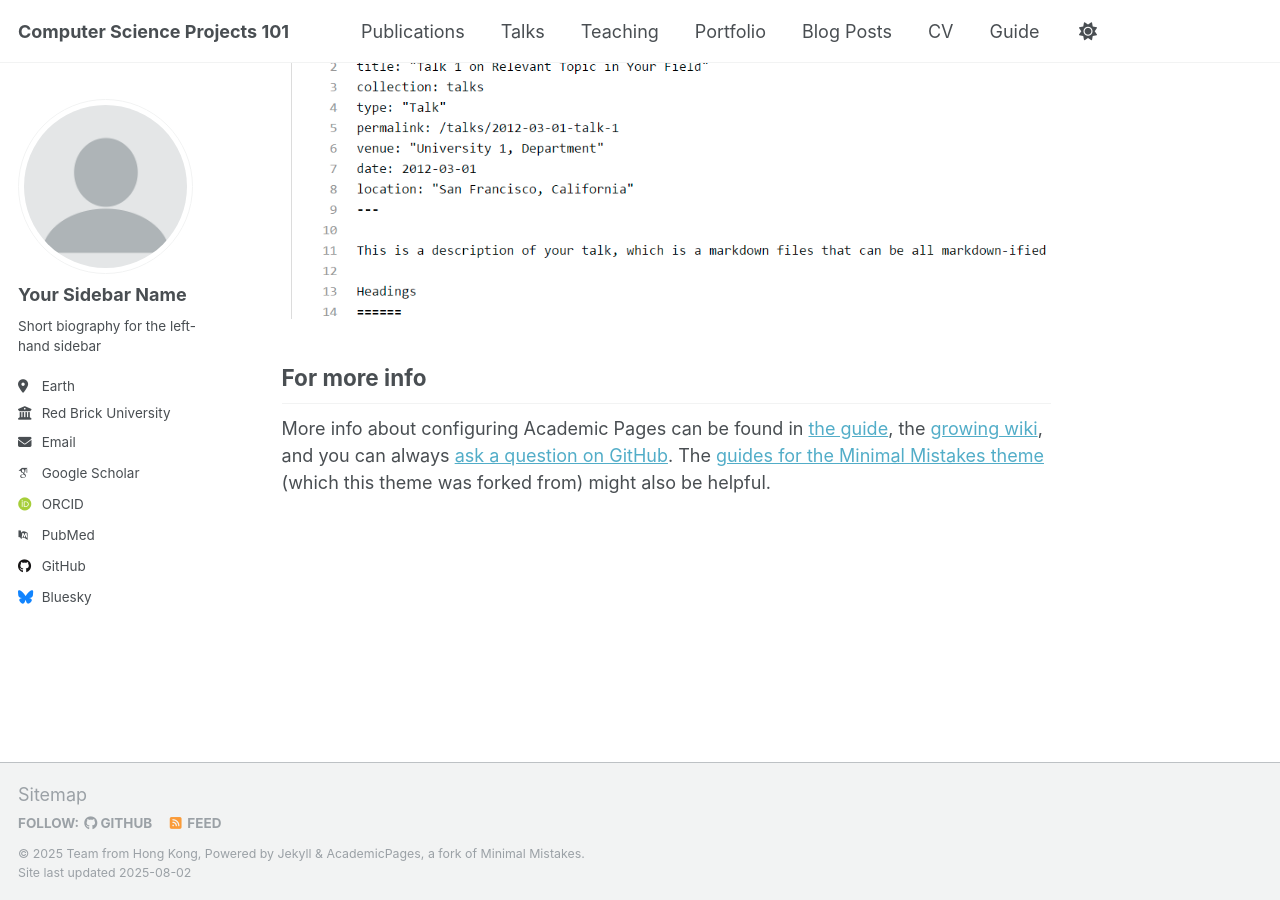
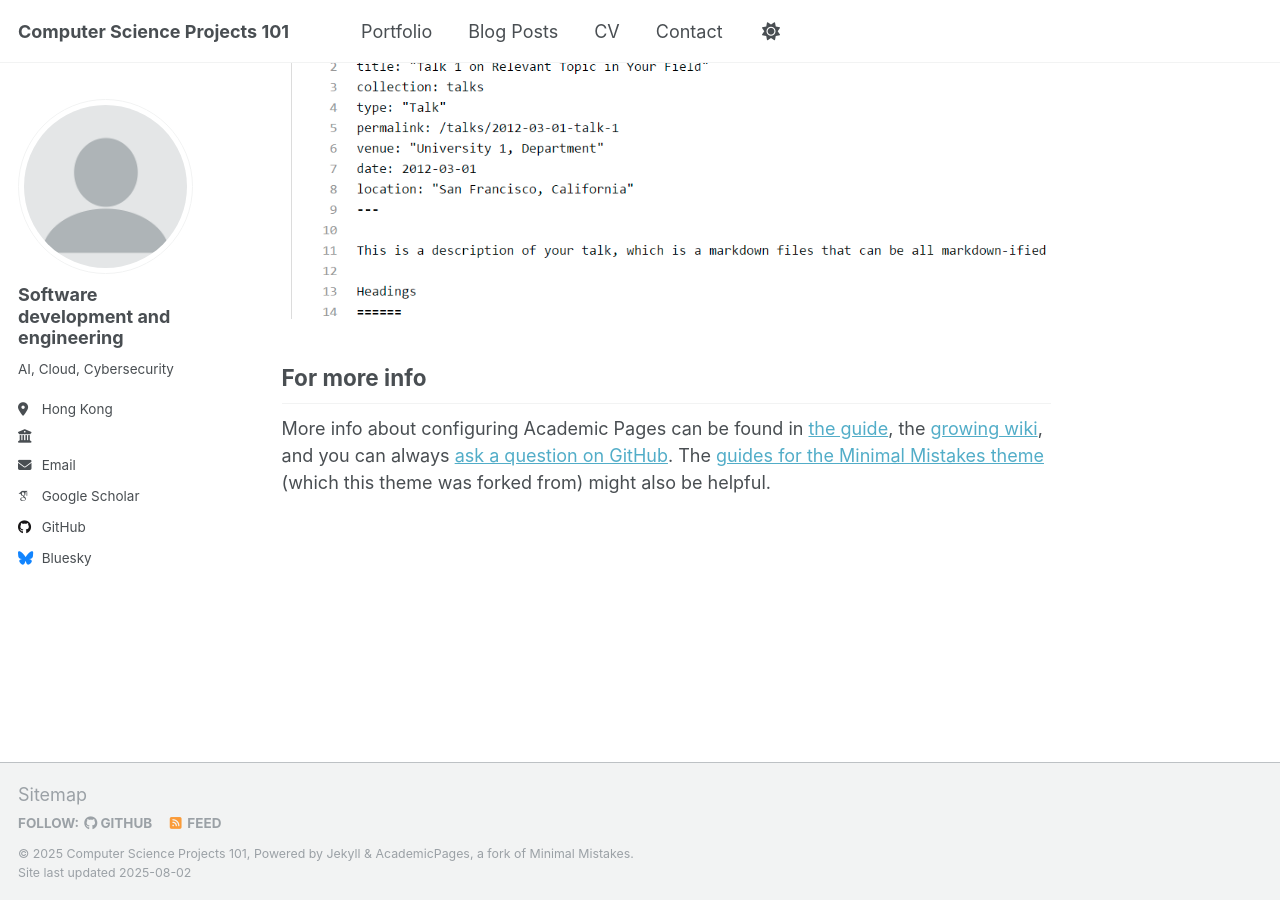
Before and after one commit to abc32423423/abc32423423.github.io, a Jekyll site: the page built from _pages/about.md, in a window 1280 px wide and 900 px high, scrolled down 2880 px. Built offline with Jekyll 4.4.1, drawn with Linux system fonts in a browser that asks for light colours; some web fonts are replaced; a script that is not in the unit is left out.

Commit message:
explore costumization

```diff
--- a/_config.yml
+++ b/_config.yml
@@ -11,11 +11,11 @@ locale                   : "en-US"
 site_theme               : "default"
 title                    : "Computer Science Projects 101"
 title_separator          : "-"
-name                     : &name "Team from Hong Kong"
+name                     : &name ""
 description              : &description "Create with us MVP or production ready software"
 url                      : https://abc32423423.github.io # the base hostname & protocol for your site e.g. "https://[your GitHub username].github.io" or if you already have some other page hosted on Github then use "https://[your GitHub username].github.io/[Your Repo Name]"
 baseurl                  : "" # the subpath of your site, e.g. "/blog"
-repository               : ""
+repository               : "https://github.com/abc32423423"
 
 # Site Author - The following control what appear as part of the author content on the side bar.
 #               If a field is blank the icon and link will not appear, otherwise it will be shown.
@@ -23,13 +23,13 @@ repository               : ""
 author:
   # Biographic information
   avatar           : "profile.png"
-  name             : "Your Sidebar Name"
+  name             : "Software development and engineering"
   pronouns         : # example: "she/her"
-  bio              : "Short biography for the left-hand sidebar"
-  location         : "Earth"
-  employer         : "Red Brick University"
+  bio              : "AI, Cloud, Cybersecurity"
+  location         : "Hong Kong"
+  employer         : ""
   uri              : # URL
-  email            : "none@example.org"
+  email            : ""
 
   # Academic websites
   academia         : # URL
@@ -37,9 +37,9 @@ author:
   googlescholar    : "https://scholar.google.com/citations?user=PS_CX0AAAAAJ"
   inspire-hep      : # URL
   impactstory      : # URL
-  orcid            : "http://orcid.org/yourorcidurl"
+  orcid            : # URL
   semantic         : # URL
-  pubmed           : "https://www.ncbi.nlm.nih.gov/pubmed/?term=john+snow"
+  pubmed           : # URL
   researchgate     : # URL
   scopus           : # URL
 
@@ -47,7 +47,7 @@ author:
   bitbucket        : # Username - Update with your username on the site
   codepen          : # Username
   dribbble         : # Username
-  github           : "academicpages"
+  github           : "abc32423423"
   kaggle           : # Username
   stackoverflow    : # User number or user number and name (i.e., use "1" or "1/jeff-atwood")
 
--- a/_data/navigation.yml
+++ b/_data/navigation.yml
@@ -8,14 +8,14 @@
 #      Markdown formatted page while the second is generated using JSON.
 
 main:
-  - title: "Publications"
-    url: /publications/
+  #- title: "Publications"
+  #  url: /publications/
 
-  - title: "Talks"
-    url: /talks/
+  #- title: "Talks"
+  #  url: /talks/
 
-  - title: "Teaching"
-    url: /teaching/
+  #- title: "Teaching"
+  #  url: /teaching/
 
   - title: "Portfolio"
     url: /portfolio/
@@ -26,8 +26,11 @@ main:
   - title: "CV"
     url: /cv/
 
+  - title: "Contact"
+    url: /contact/
+
   # - title: "CV"
   #   url: /cv-json/
 
-  - title: "Guide"
-    url: /markdown/
+  #- title: "Guide"
+  #  url: /markdown/
```
Also changed, not shown: _pages/contact.md (added, +11 -0 lines).
